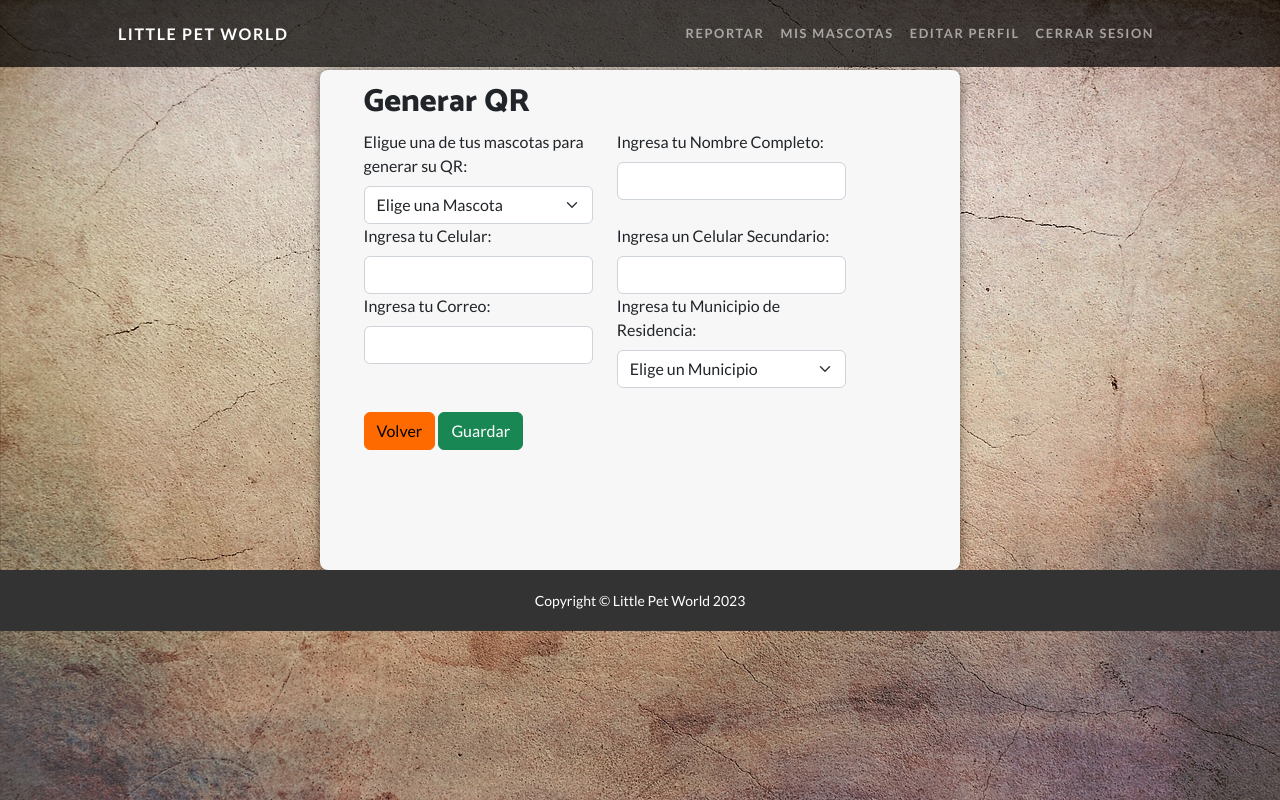
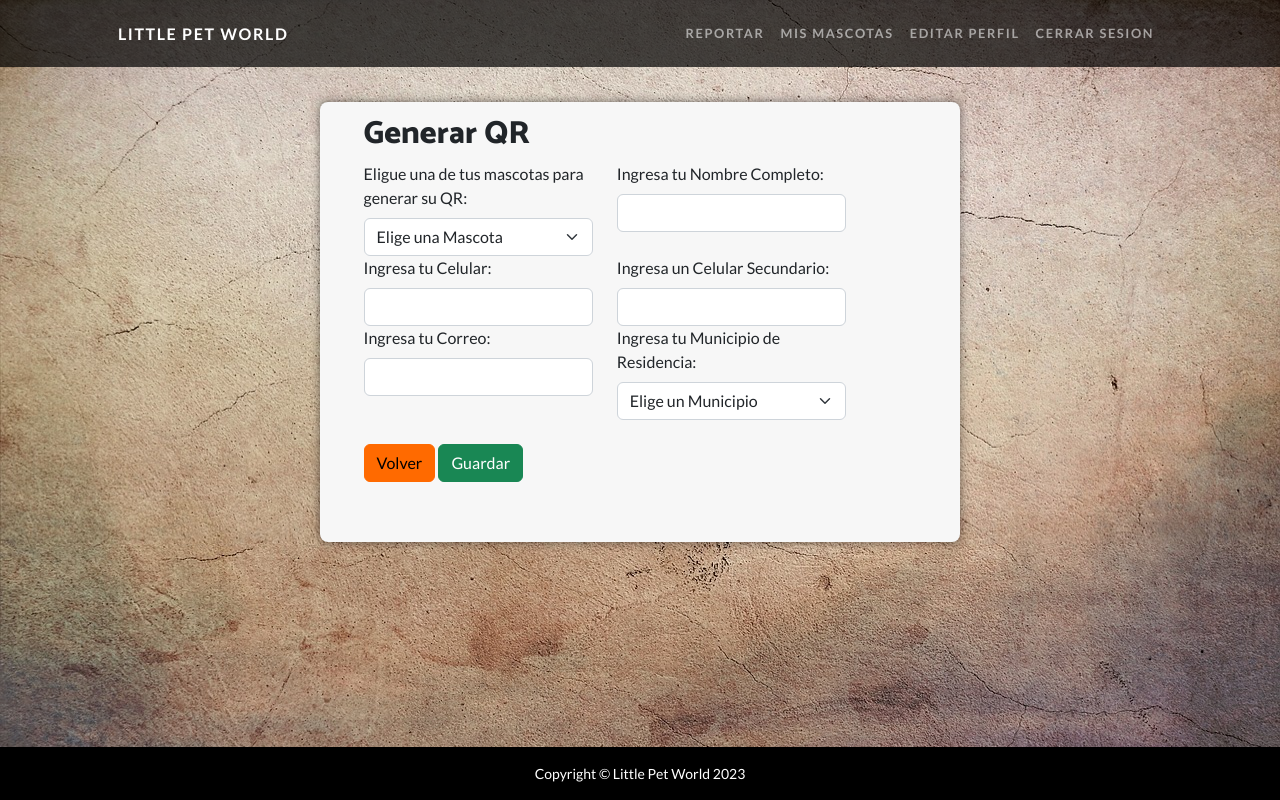
Before and after one commit to ARANGUSFT/Pet, a Django app: page /MisMascotas/GenerarMiQR in a window 1280 px wide. Run offline with Django 4.2, Linux system fonts and the light colour scheme; a user stored in the database is signed in; data comes from the database, SQL or seed files in the repository; both versions use the stored data as it was before the commit; some libraries are stand-ins or nearby versions.

Commit message:
Validaciones y estilo placa terminado

```diff
--- a/Pet/Public/Css/EstilosGenerarQR.css
+++ b/Pet/Public/Css/EstilosGenerarQR.css
@@ -1,12 +1,6 @@
 html,body{
     background-image: url("../Img/fondo.jpg");
     background-size: cover;
-    height: 100%;
-}
-
-body{
-    display: flex;
-    flex-direction: column;
 }
 
 .form{
@@ -14,9 +8,9 @@ body{
 }
 
 .Rectangulo{
-    margin-top: 5.5%;
+    margin-top: 8%;
     width: 50%;
-    height: 500px;
+    height: 440px;
     background: #F7F7F7;
     padding: 1%;
     border-radius: 8px;
@@ -28,11 +22,14 @@ body{
     justify-content: center;
 }
 
-footer {
-    background-color: #333;
-    color: #fff;
-    padding: 20px 0;
-  }
+footer{
+    background-color: black;
+    padding: 1em 0;
+    text-align: center;
+    position: absolute;
+    bottom: 0;
+    width: 100%;
+}
 
 
 .error-message {
--- a/Pet/Public/Css/EstilosInsertarMascota.css
+++ b/Pet/Public/Css/EstilosInsertarMascota.css
@@ -8,9 +8,9 @@ body{
 }
 
 .Rectangulo{
-    margin-top: 12.5%;
+    margin-top: 7%;
     width: 50%;
-    height: 430px;
+    height: 380px;
     background: #F7F7F7;
     padding: 1%;
     border-radius: 8px;
--- a/Pet/Templates/MisMascotas/EstiloPlaca.html
+++ b/Pet/Templates/MisMascotas/EstiloPlaca.html
@@ -98,6 +98,7 @@
 
                     </div>
 
+                    <input type="hidden" name="Dueno_Id" value="{{ request.user.id }}">
 
                     <br>
 
--- a/Pet/models.py
+++ b/Pet/models.py
@@ -31,8 +31,8 @@ class Dueno(models.Model):
 class Caracteristicas(models.Model):
     Id_Caracteristicas = models.AutoField(primary_key=True)
     Estilo_Placa_C = models.TextField(max_length=50)
-    Color_Placa_C = models.TextField(max_length=50)
-    Dueno = models.ForeignKey(Dueno, on_delete=models.CASCADE)
+    Estilo_Color_C = models.TextField(max_length=50)
+    Dueno_Id = models.ForeignKey(Dueno, on_delete=models.CASCADE, db_column='Dueno_Id')
 
     class Meta:
       db_table = 'tbl_Caracteristicas'
--- a/Pet/views.py
+++ b/Pet/views.py
@@ -331,11 +331,15 @@ def InsertarDueño(request):
 
 #region Placa
 def InsertarEstiloPlaca(request):
-   return render(request, 'MisMascotas/EstiloPlaca.html')
-   """  if request.method == "POST":
-        with connection.cursor() as cursor:
-            cursor.callproc('InsertarEstilos', [request.POST.get('Estilo_Placa_C'), request.POST.get('Color_Placa_C')])
-        return redirect('/MisMascotas/Botones') """
+    if request.method == "POST":
+        caracteristica = Caracteristicas()
+        caracteristica.Estilo_Placa_C = request.POST.get('Estilo_Placa_C')
+        caracteristica.Estilo_Color_C = request.POST.get('Color_Placa_C')
+        caracteristica.Dueno_Id = Dueno.objects.get(Id_Dueno=request.POST.get('Dueno_Id'))
 
+        caracteristica.save()
+        return redirect('MisMascotas/Listado.html')
+    else:
+            return render(request, 'MisMascotas/EstiloPlaca.html')
 
 #endregion
```
Also changed, not shown: Bd/pet.sql (+13 -19 lines), Pet/Public/Js/ValidacionInsertar.js (+6 -6 lines), Media/ImagenesBD/1.jpg (deleted), Media/ImagenesBD/perro1.jpg (deleted), Media/ImagenesBD/perro3.jpg (deleted).
